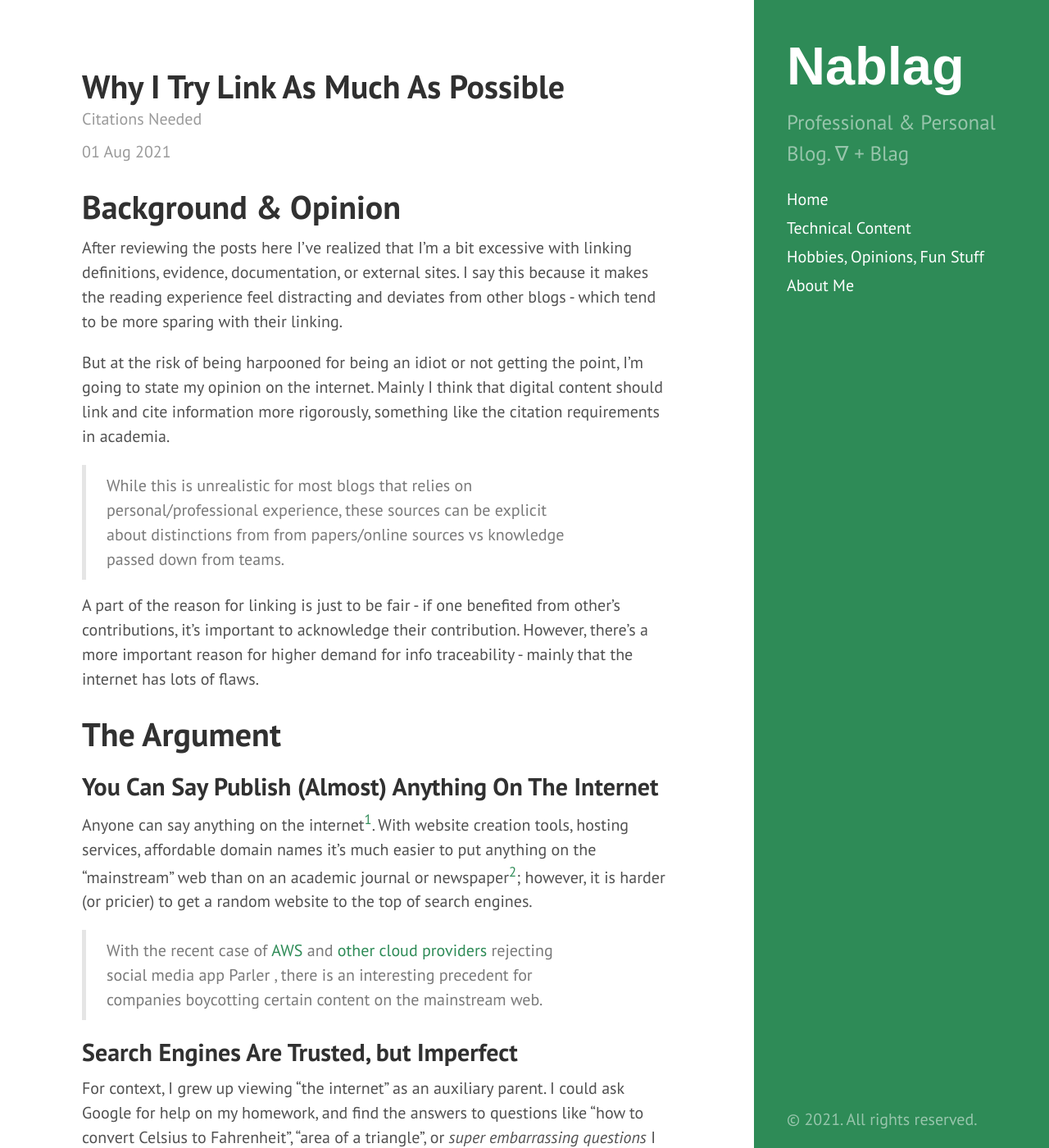
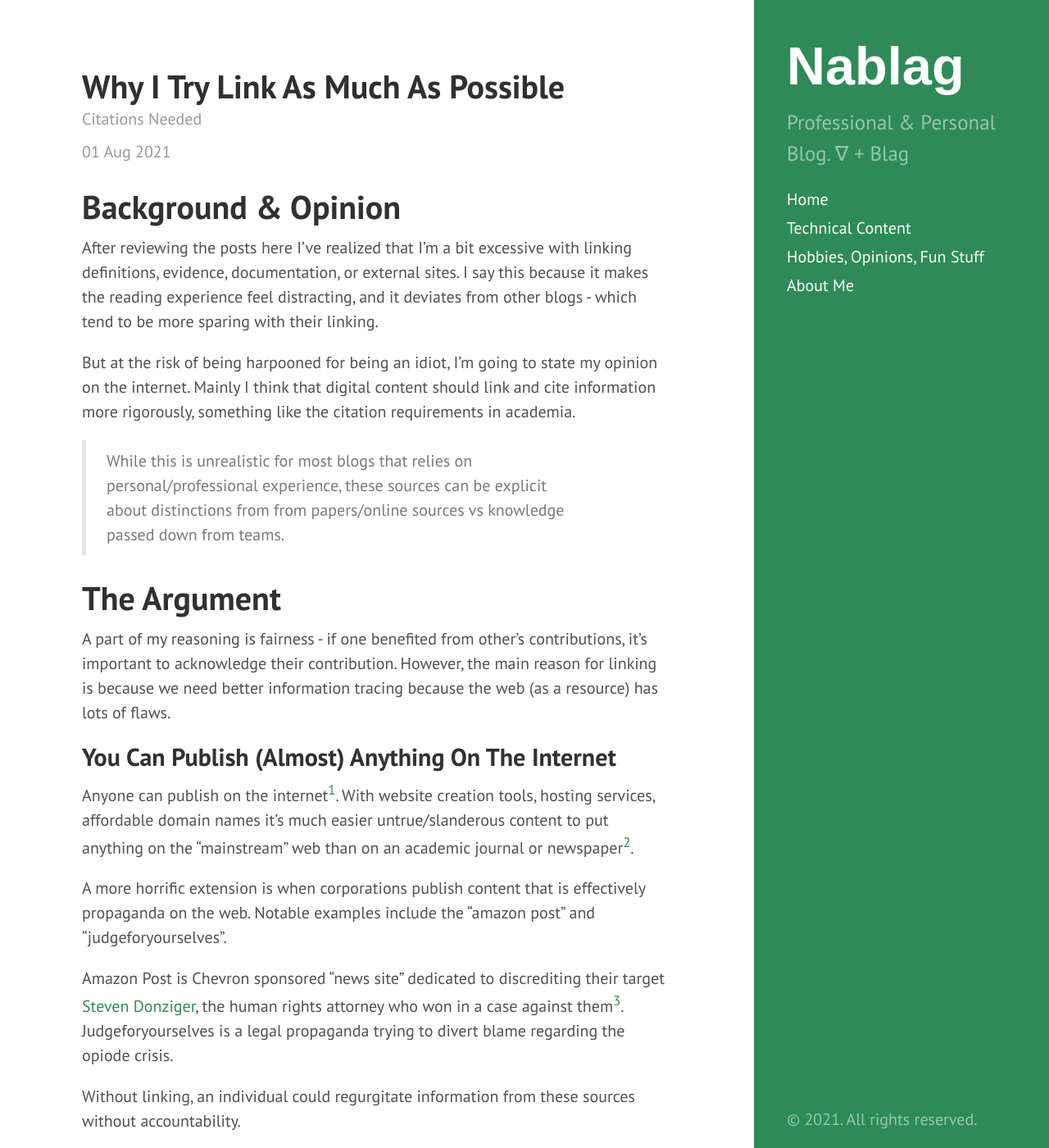
Before and after one commit to tedkim97/tedkim97.github.io, a Jekyll site: the page built from _posts/2021-08-01-linking_more_opinion.md, in a window 1280 px wide and 1400 px high. Shown: the whole window at 82% size. Built offline with Jekyll 4.4.1, drawn with Linux system fonts in a browser that asks for light colours; some of the changed text lies outside the part shown.

Commit message:
updated blog post

```diff
--- a/_posts/2021-08-01-linking_more_opinion.md
+++ b/_posts/2021-08-01-linking_more_opinion.md
@@ -26,34 +26,40 @@ concepts:
 
 # Background & Opinion
 
-After reviewing the posts here I've realized that I'm a bit excessive with linking definitions, evidence, documentation, or external sites. I say this because it makes the reading experience feel distracting and deviates from other blogs - which tend to be more sparing with their linking.
+After reviewing the posts here I've realized that I'm a bit excessive with linking definitions, evidence, documentation, or external sites. I say this because it makes the reading experience feel distracting, and it deviates from other blogs - which tend to be more sparing with their linking.
 
-But at the risk of being harpooned for being an idiot or not getting the point, I'm going to state my opinion on the internet. Mainly I think that digital content should link and cite information more rigorously, something like the citation requirements in academia.
+But at the risk of being harpooned for being an idiot, I'm going to state my opinion on the internet. Mainly I think that digital content should link and cite information more rigorously, something like the citation requirements in academia.
 
 > While this is unrealistic for most blogs that relies on personal/professional experience, these sources can be explicit about distinctions from from papers/online sources vs knowledge passed down from teams.
 
-A part of the reason for linking is just to be fair - if one benefited from other's contributions, it's important to acknowledge their contribution. However, there's a more important reason for higher demand for info traceability - mainly that the internet has lots of flaws.
-
 # The Argument
 
-## You Can Say Publish (Almost) Anything On The Internet
+A part of my reasoning is fairness - if one benefited from other's contributions, it's important to acknowledge their contribution. However, the main reason for linking is because we need better information tracing because the web (as a resource) has lots of flaws.
 
-Anyone can say anything on the internet[^1]. With website creation tools, hosting services, affordable domain names it's much easier to put anything on the "mainstream" web than on an academic journal or newspaper[^2]; however, it is harder (or pricier) to get a random website to the top of search engines.
+
+## You Can Publish (Almost) Anything On The Internet
+
+Anyone can publish on the internet[^1]. With website creation tools, hosting services, affordable domain names it's much easier untrue/slanderous content to put anything on the "mainstream" web than on an academic journal or newspaper[^2].
 
 [^1]: I'm pretty sure I don't need a citation on this...
 [^2]: I'm pretty sure I do need a citation on this
+
+A more horrific extension is when corporations publish content that is effectively propaganda on the web. Notable examples include the "amazon post" and "judgeforyourselves".
+
+Amazon Post is Chevron sponsored "news site" dedicated to discrediting their target [Steven Donziger](https://en.wikipedia.org/wiki/Steven_Donziger), the human rights attorney who won in a case against them[^3]. Judgeforyourselves is a legal propaganda trying to divert blame regarding the opiode crisis.
+
+[^3]: Overall the situation surrounding Steven Donziger is depressing. While there is evidence that Donziger's prosecution against Chevron had ethical flaws, [the lawyer's disbarment in addition to 2 ongoing years of house arrest are examples of judicial harassment](https://youtu.be/0wxaIqc8o6s). Some other readings: [the intercept article](https://theintercept.com/2020/01/29/chevron-ecuador-lawsuit-steven-donziger/) and [vice](https://www.vice.com/en/article/neye7z/chevrons-star-witness-admits-to-lying-in-the-amazon-pollution-case).
+
+Without linking, an individual could regurgitate information from these sources without accountability.
 
 > With the recent case of [AWS](https://www.bloomberg.com/news/articles/2021-01-11/amazon-s-removal-of-parler-shows-cloud-unit-s-rarely-used-power) and [other cloud providers](https://www.businessinsider.com/parler-offline-hosting-ceo-john-matze-amazon-large-website-providers-2021-1) rejecting social media app Parler , there is an interesting precedent for companies boycotting certain content on the mainstream web.
 
 ## Search Engines Are Trusted, but Imperfect
 For context, I grew up viewing "the internet" as an auxiliary parent. I could ask Google for help on my homework, and find the answers to questions like "how to convert Celsius to Fahrenheit", "area of a triangle", or *super embarrassing questions* I was too uncomfortable asking other people.
 
-I don't think this is a crazy feeling either, as this [survey on statista (I don't have premium, so I can't see source information)](https://www.statista.com/statistics/381455/most-trusted-sources-of-news-and-info-worldwide/) show that search engines are the more trusted source.
+I don't think this is a crazy feeling either, as this [survey on statista (I don't have premium, so I can't see source information)](https://www.statista.com/statistics/381455/most-trusted-sources-of-news-and-info-worldwide/) show that search engines are the more trusted source. The reason why I'm emphasizing this is because google can show questionable results especially when it [comes to opinions](https://www.wsj.com/articles/googles-featured-answers-aim-to-distill-truthbut-often-get-it-wrong-1510847867) or [advertisements](https://www.nytimes.com/2020/01/31/technology/google-search-results.html).
 
-The reason why I'm emphasizing this is because google can show questionable results especially when it [comes to opinions](https://www.wsj.com/articles/googles-featured-answers-aim-to-distill-truthbut-often-get-it-wrong-1510847867) or [advertisements](https://www.nytimes.com/2020/01/31/technology/google-search-results.html).
-
-## *Anecdotally* Search Engines Are Filled With Junk
-From my personal experiences, it seems that google search results are becoming increasingly polluted with garbage. Medium articles and Youtube videos have become incredibly more common as "top results" for technical searches.
+From my personal (take with a grain a salt) experiences, it seems that google search results are becoming increasingly polluted with garbage. Medium articles and Youtube videos have become incredibly more common as "top results" for technical searches.
 
 It might be because my cookies indicate that I click these links, so I get them recommended more, or because other people click these links and use them as helpful resources. In the end, most of these resources are poor alternatives to actual documentation, papers, wikipedia, etc.
 
@@ -63,9 +69,9 @@ Search engine filters can fix this problem (which I eventually had to do), but t
 
 Internet content ends up copying content from textbooks, books, or other internet content.
 
-An infamous example is Siraj Ravel who's earliest (and current) "tutorials" plagiarized of other people's repositories, official documentation, and academic papers[^3]. An example I found was his ["CUDA Tutorial"](https://www.youtube.com/watch?v=1cHx1baKqq0) copying the contents of [Nvidia's own "An Even Easier Introduction To CUDA"](https://developer.nvidia.com/blog/even-easier-introduction-cuda/)
+An infamous example is Siraj Ravel who's earliest (and current) "tutorials" plagiarized of other people's repositories, official documentation, and academic papers[^4]. An example I found was his ["CUDA Tutorial"](https://www.youtube.com/watch?v=1cHx1baKqq0) copying the contents of [Nvidia's own "An Even Easier Introduction To CUDA"](https://developer.nvidia.com/blog/even-easier-introduction-cuda/)
 
-[^3]: There is a ton of videos and articles covering this drama - too much to link
+[^4]: There is a ton of videos and articles covering this drama - here is a "unbiased" source: https://www.theregister.com/2019/10/14/ravel_ai_youtube/ but I recommend searching yourself.
 
 A worse version of this is when content points to each other with poor citations - leading to propagation of unverifiable information. For instance, the commonly cited fact "bugs found in requirements are 100x cheaper than bugs found in implementations" is unverified and probably made up. [This blogpost describes the wayne's adventure discovering this information and the struggles of academia in empirical software research - I recommend it](https://buttondown.email/hillelwayne/archive/i-ing-hate-science/).
 
@@ -73,15 +79,15 @@ A non programming example that I was personally upset about is when [I made cust
 
 ## Linking = Easier Verification
 
-It's possible for conventional wisdom to be wrong about a subject, and for the general public to take a while to catch up with the more "nuanced" wisdom[^4]. What's wonderful is that normal people can verify (or at least be convinced) that conventional wisdom is wrong with evidence (Science!). Without evidence, I just feel confused.
+It's possible for conventional wisdom to be wrong about a subject, and for the general public to take a while to catch up with the more "nuanced" wisdom[^5]. What's wonderful is that normal people can verify (or at least be convinced) that conventional wisdom is wrong with evidence (Science!). However, if you don't provide a way to locate this evidence, the burden of verifying these claims is on the burden of the learner. This just ends up being an incredibly frustrating and confusing experience for the interested.
 
-[^4]: I can imagine anecdotal evidences, but no citations with systematic studies of "conventional knowledge vs reality"
+[^5]: I can imagine anecdotal evidences, but no citations with systematic studies of "conventional knowledge vs reality"
 
-In this ["best practices" post](https://newrelic.com/blog/best-practices/expected-distributions-website-response-times) by NewRelic, a company that provides monitoring services and apis, the article states that one of their engineers knows that latency distributions more follow an erlang distribution rather than a log-normal distribution. Then there is absolutely no citation, evidence, or reasoning, so I'm left furiously researching (and trying to find results)[^5]. On the other hand, the same post links research detailing reasoning and methodology for why log normal distributions generally fit latency measurements (Ciemiewicz, David M. "What Do You mean?-Revisiting Statistics for Web Response Time Measurements." In Int. CMG Conference, pp. 385-396. 2001) - where I can *pretend* to understand the research's and share it.
+In this ["best practices" post](https://newrelic.com/blog/best-practices/expected-distributions-website-response-times) by NewRelic, a company that provides monitoring services and apis, the article states that one of their engineers knows that latency distributions more follow an erlang distribution rather than a log-normal distribution. Then there is absolutely no citation, evidence, or reasoning, so I'm left furiously researching (and trying to find results)[^6]. On the other hand, the same post links research detailing reasoning and methodology for why log normal distributions generally fit latency measurements (Ciemiewicz, David M. "What Do You mean?-Revisiting Statistics for Web Response Time Measurements." In Int. CMG Conference, pp. 385-396. 2001) - where I can *pretend* to understand the research's and share it.
 
-[^5]: To be fair, the individual probably was pestered into contributing to this and had other priorities
+[^6]: To be fair, the individual probably was pestered into contributing to this and had other priorities
 
-The engineer in question could be right - but without a link it's incredibly difficult to verify these claims. As a result, the a skeptical audience is left confused and unconvinced.
+The engineer in question could be right - but without a link or clue I found it incredibly difficult to verify these claims. As a result, I was just annoyed, confused, and unconvinced.
 
 ## "Common Knowledge" is Rarely Common
 
@@ -97,16 +103,13 @@ These people (who I respect) might cite flawed statistics, faulty science, or li
 
 > I don't expect people to carry a bibliography for every bit of knowledge they have, but if one uses "science" to back a larger argument the least you can do is show *some* source.
 
-> Some examples I've heard with some evidence demonstrating otherwise: ["undocumented immigrants take more from government resources than they contribute"](https://www.pbs.org/newshour/economy/making-sense/4-myths-about-how-immigrants-affect-the-u-s-economy), ["According to the Laffer Curve, lowering taxes will actually increase tax revenue"](https://www.washingtonpost.com/politics/2019/06/01/trump-is-giving-arthur-laffer-presidential-medal-freedom-economists-arent-laughing/)
+> Some examples I've heard with empirical evidence/expert testinomny demonstrating otherwise: ["undocumented immigrants take more resources from the government resources than they contribute"](https://www.pbs.org/newshour/economy/making-sense/4-myths-about-how-immigrants-affect-the-u-s-economy), ["the Laffer Curve says lowering taxes will actually increase tax revenue"](https://www.washingtonpost.com/politics/2019/06/01/trump-is-giving-arthur-laffer-presidential-medal-freedom-economists-arent-laughing/)
 
 My experiences and the attention on fake news and disinformation in the 21st century is just a reminder how bad this problem has become and demonstrates the need to verify "facts" we here.
 
+Linking provides accountability to help combat this. That way when a tweet or blog links "scientific study: `some_antivax_blog.net`", people can judge the reliability of the info[^7].
 
-Linking provides accountability to help deal with this. That way when a tweet or blog links "scientific study: `some_antivax_blog.net` (or fox news)", my peers and I can judge the reliability of the info[^7].
-
-[^6]: But to be honest of my own biases, I'm a much more lax about verifying this information if I believe it
-
-[^7]: Of course, I've been guilty of being lazy about verifying information plenty of times
+[^7]: But to be honest of my own biases, I'm a a bit more lax about verifying this information if I already believed it
 
 # Weaknesses
 
```
Also changed, not shown: other parts of _posts/2021-08-01-linking_more_opinion.md (+1 -1 lines).
